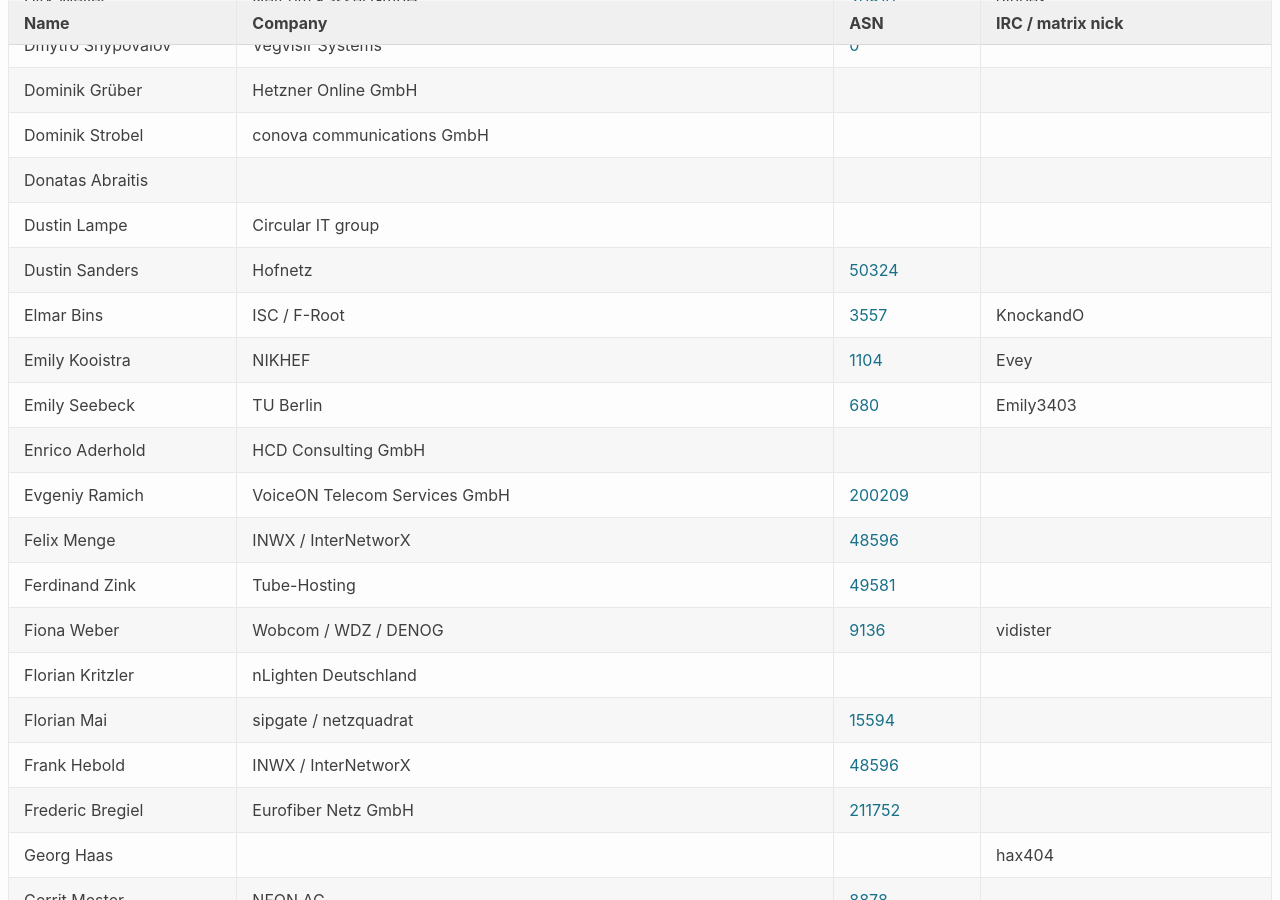
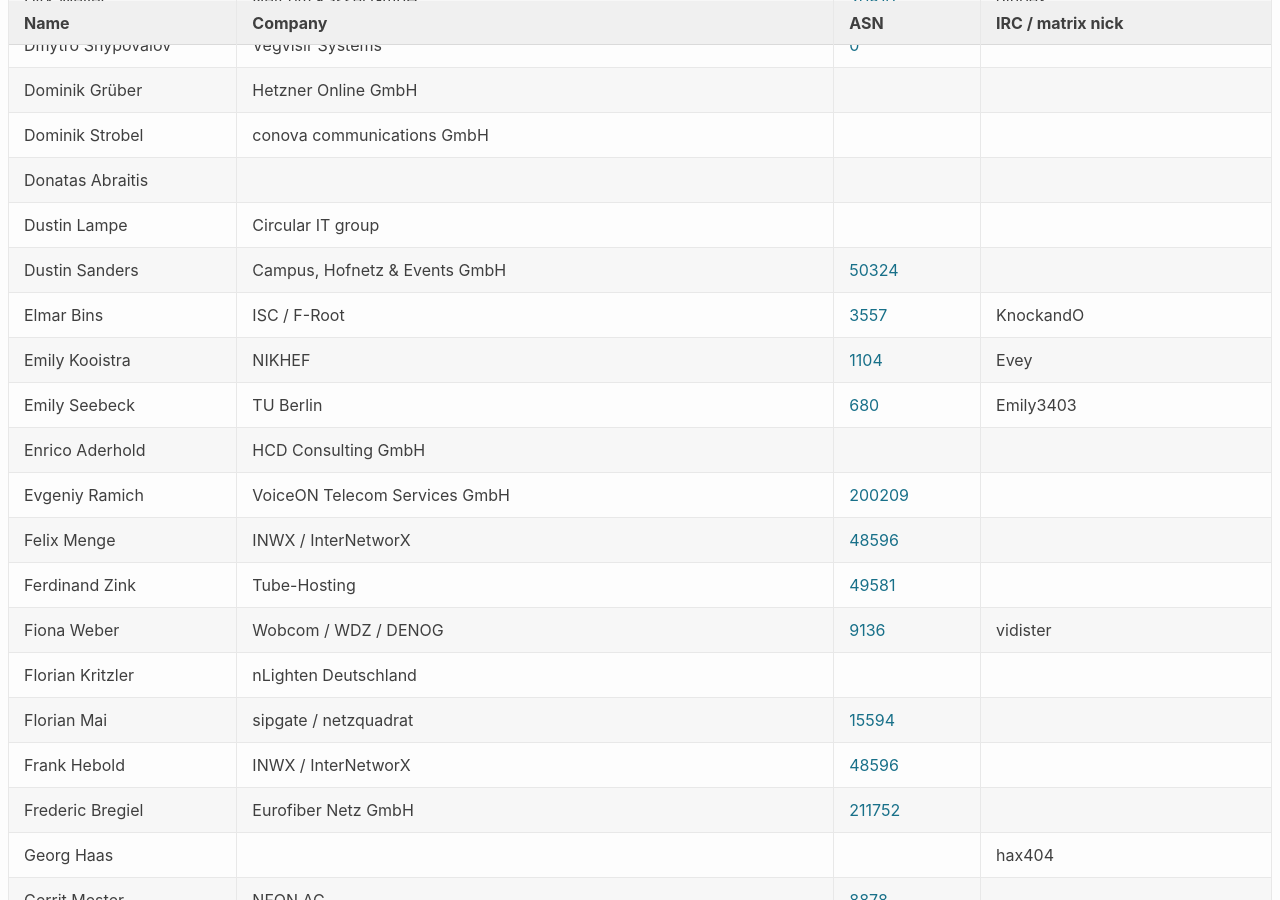
Before and after one commit to denog/pretix-attendeelist, a Jekyll site: the page built from denog16/index.markdown, in a window 1280 px wide and 900 px high, scrolled down 2764 px. Built offline with Jekyll 4.4.1, drawn with Linux system fonts in a browser that asks for light colours.

Commit message:
Latest data: Wed Sep 18 09:11:02 UTC 2024

```diff
--- a/_data/attendees_denog16_onsite.json
+++ b/_data/attendees_denog16_onsite.json
@@ -379,7 +379,7 @@
   },
   {
     "name": "Dustin Sanders",
-    "company": "Hofnetz",
+    "company": "Campus, Hofnetz & Events GmbH",
     "irc": null,
     "asn": "50324"
   },
```
